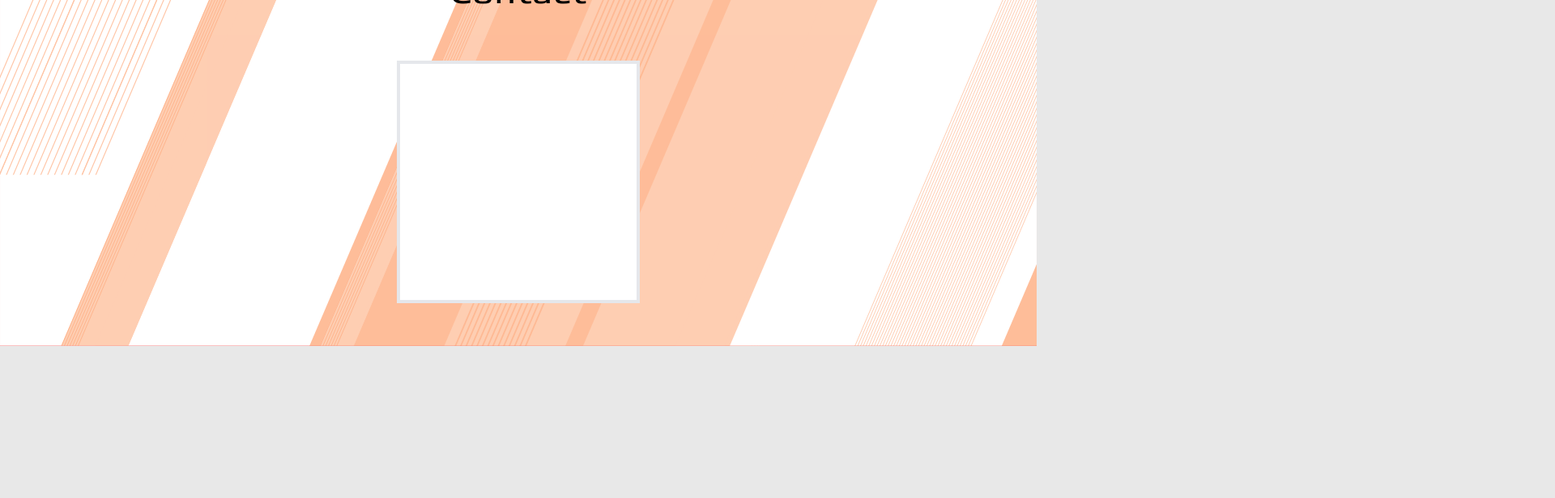
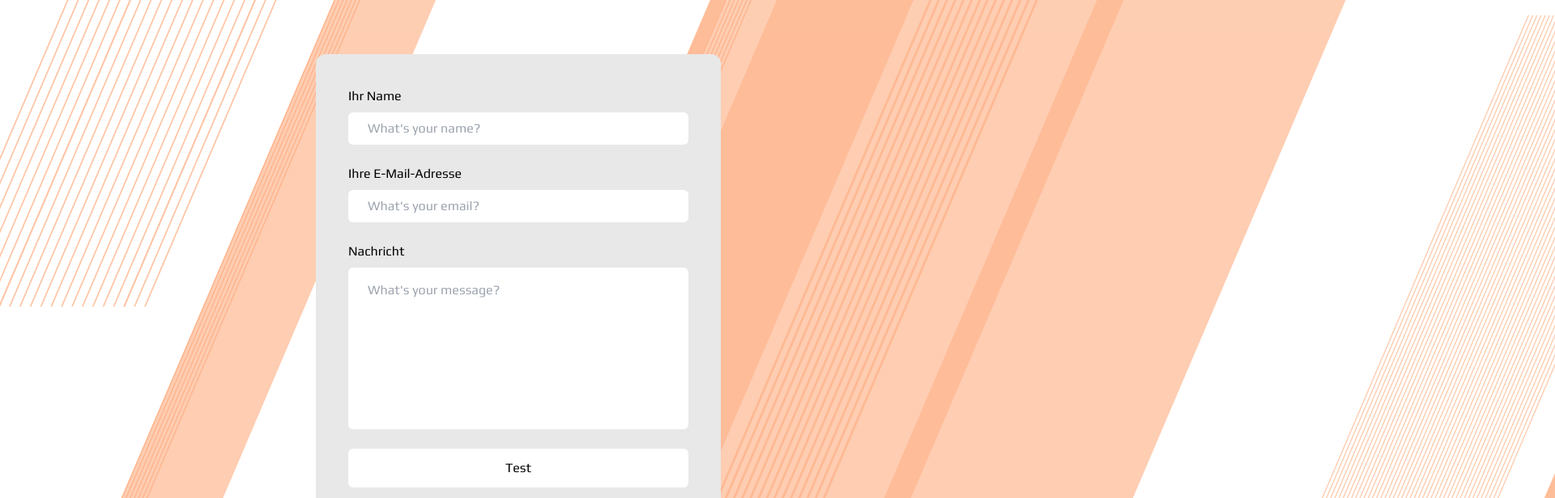
Before and after one commit to SchmittYannic/portfolio_ys, a React (Vite) app: page / in a window 1280 px wide. Shown: the part 3260-3876 px from the top of the page at 81% size, 1920 px wide, since content can reach past the window. Before the commit the page ends 3699 px from the top, so only its background shows below. Built offline with nearby package versions, Linux system fonts and the light colour scheme.

Commit message:
Added ContactForm to Contact Section
Using emailjs to send an email through the ContactForm.

```diff
--- a/src/components/Contact.tsx
+++ b/src/components/Contact.tsx
@@ -1,17 +1,145 @@
+import { useContext, useState, ChangeEvent, SyntheticEvent } from "react";
+import emailjs from "@emailjs/browser";
+
 import { ContactsBg } from ".";
+import { TextContent } from "../constants";
+import { SettingsContext } from "../context/SettingsProvider";
+
+//public key: gdcYzt-5KPdG9Jqcn
+//template id: template_bm7dtbn
+//service id: service_upmv0ki
+
+const ContactForm = () => {
+    const { lang } = useContext(SettingsContext);
+
+    type FormType = {
+        name: string,
+        email: string,
+        message: string,
+    }
+
+    const [form, setForm] = useState<FormType>({
+        name: "",
+        email: "",
+        message: "",
+    });
+
+    const [isSending, setIsSending] = useState(false);
+
+    const handleSubmit = (e: SyntheticEvent<HTMLFormElement>) => {
+        e.preventDefault();
+        setIsSending(true)
+
+        emailjs.send(
+            "service_upmv0ki",
+            "template_bm7dtbn",
+            {
+                from_name: form.name,
+                to_name: "Yannic",
+                from_email: form.email,
+                to_email: "schmitt.yannic@web.com",
+                message: form.message
+            },
+            "gdcYzt-5KPdG9Jqcn"
+        ).then(() => {
+            setIsSending(false);
+            alert("Thank you. I will get back to you as soon as possible");
+
+            setForm({
+                name: "",
+                email: "",
+                message: "",
+            })
+        }, (error) => {
+            setIsSending(false);
+
+            console.log(error);
+
+            alert("Something went wrong.");
+        })
+    }
+
+    const handleChange = (e: ChangeEvent<HTMLInputElement | HTMLTextAreaElement>) => {
+        const { name, value } = e.target;
+        console.log(name in form)
+        setForm(prevState => {
+            const newState = { ...prevState }
+            newState[name as keyof FormType] = value
+            return newState
+        })
+    }
+
+    return (
+        <form
+            className="flex flex-col gap-6 dark:text-darkTextPrimary text-textPrimary"
+            onSubmit={handleSubmit}
+        >
+            <label
+                className="flex flex-col gap-2"
+            >
+                <span>{lang === "de" ? TextContent.german.nameLabel : TextContent.english.nameLabel}</span>
+                <input
+                    className="py-2 px-6 rounded-md dark:bg-darkBase bg-base"
+                    type="text"
+                    name="name"
+                    placeholder="What's your name?"
+                    value={form.name}
+                    onChange={handleChange}
+                />
+            </label>
+
+            <label
+                className="flex flex-col gap-2"
+            >
+                <span>{lang === "de" ? TextContent.german.emailLabel : TextContent.english.emailLabel}</span>
+                <input
+                    className="py-2 px-6 rounded-md dark:bg-darkBase bg-base"
+                    type="email"
+                    name="email"
+                    placeholder="What's your email?"
+                    value={form.email}
+                    onChange={handleChange}
+                />
+            </label>
+
+            <label
+                className="flex flex-col gap-2"
+            >
+                <span>{lang === "de" ? TextContent.german.messageLabel : TextContent.english.messageLabel}</span>
+                <textarea
+                    className="py-4 px-6 rounded-md dark:bg-darkBase bg-base resize-none"
+                    name="message"
+                    rows={7}
+                    placeholder="What's your message?"
+                    value={form.message}
+                    onChange={handleChange}
+                >
+
+                </textarea>
+            </label>
+
+            <button
+                className="py-3 px-8 rounded-md dark:bg-darkBase bg-base"
+                type="submit"
+            >
+                Test
+            </button>
+        </form>
+    )
+}
 
 const Contact = () => {
     return (
-        <section id="contact" className="w-full relative bg-red-400">
+        <section id="contact" className="w-full min-h-[800px] relative">
             <ContactsBg />
 
-            <div className="py-16 absolute top-0 left-0 w-full">
+            <div className="py-16 max-w-[500px] lg:w-[50%] sm:w-[75%] w-full absolute top-[50%] left-[50%] -translate-x-1/2 -translate-y-1/2">
                 <h2 className="mb-16 text-5xl text-center dark:text-darkTextPrimary text-textPrimary">
                     Contact
                 </h2>
 
-                <div className="h-[300px] w-[300px] mx-auto border-4 bg-white">
-
+                <div className="mx-auto p-10 rounded-xl dark:bg-darkBaseSecondary bg-baseSecondary">
+                    <ContactForm />
                 </div>
             </div>
         </section>
--- a/src/components/ContactsBg.tsx
+++ b/src/components/ContactsBg.tsx
@@ -21,8 +21,9 @@ const ContactsBg = () => {
     const colorRect1 = "#3B415C"; //background default: #3B415C               //
     const colorRect2 = "white";
 
+    //og: width="2169" height="896  absolute top-0 left-0"
     return (
-        <svg className="w-full h-full" width="2169" height="896" viewBox="0 0 2169 896" fill="none" xmlns="http://www.w3.org/2000/svg">
+        <svg className="absolute top-0 left-0 h-full" viewBox="0 0 2169 896" fill="none" xmlns="http://www.w3.org/2000/svg">
             <g clipPath="url(#clip0_1524_33)">
                 <rect className="dark:fill-darkBase fill-base" width="2169" height="896" fill={colorRect1}/>
                 <g opacity="0.5">
--- a/src/constants/index.ts
+++ b/src/constants/index.ts
@@ -30,6 +30,10 @@ const TextContent = {
         projectsHead: "Projekte",
         expandButton: "Weiterlesen...",
         collapseButton: "Schließen",
+
+        nameLabel: "Ihr Name",
+        emailLabel: "Ihre E-Mail-Adresse",
+        messageLabel: "Nachricht",
     },
     english: {
         settings: "Settings",
@@ -57,6 +61,10 @@ const TextContent = {
         projectsHead: "Projects",
         expandButton: "Read more",
         collapseButton: "Close",
+
+        nameLabel: "Your Name",
+        emailLabel: "Your Email",
+        messageLabel: "Message",
     }
 }
 
```
